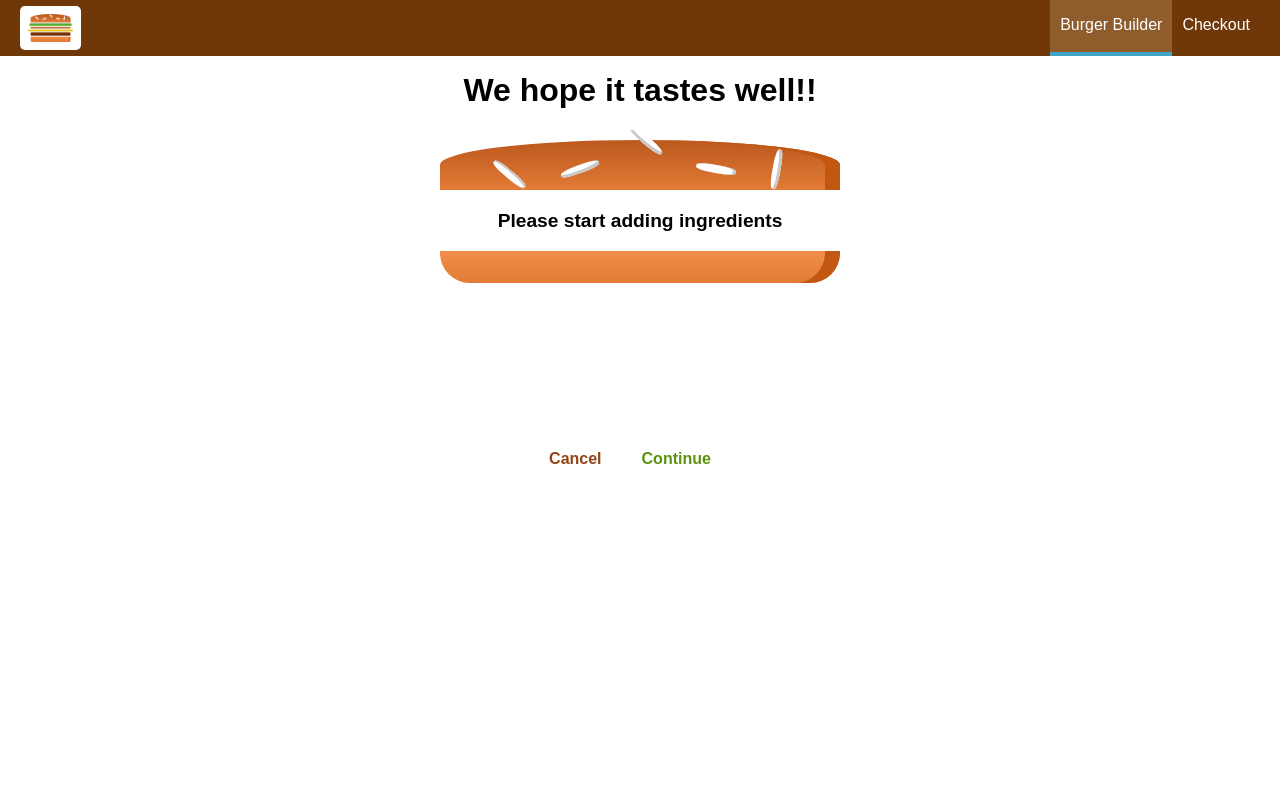
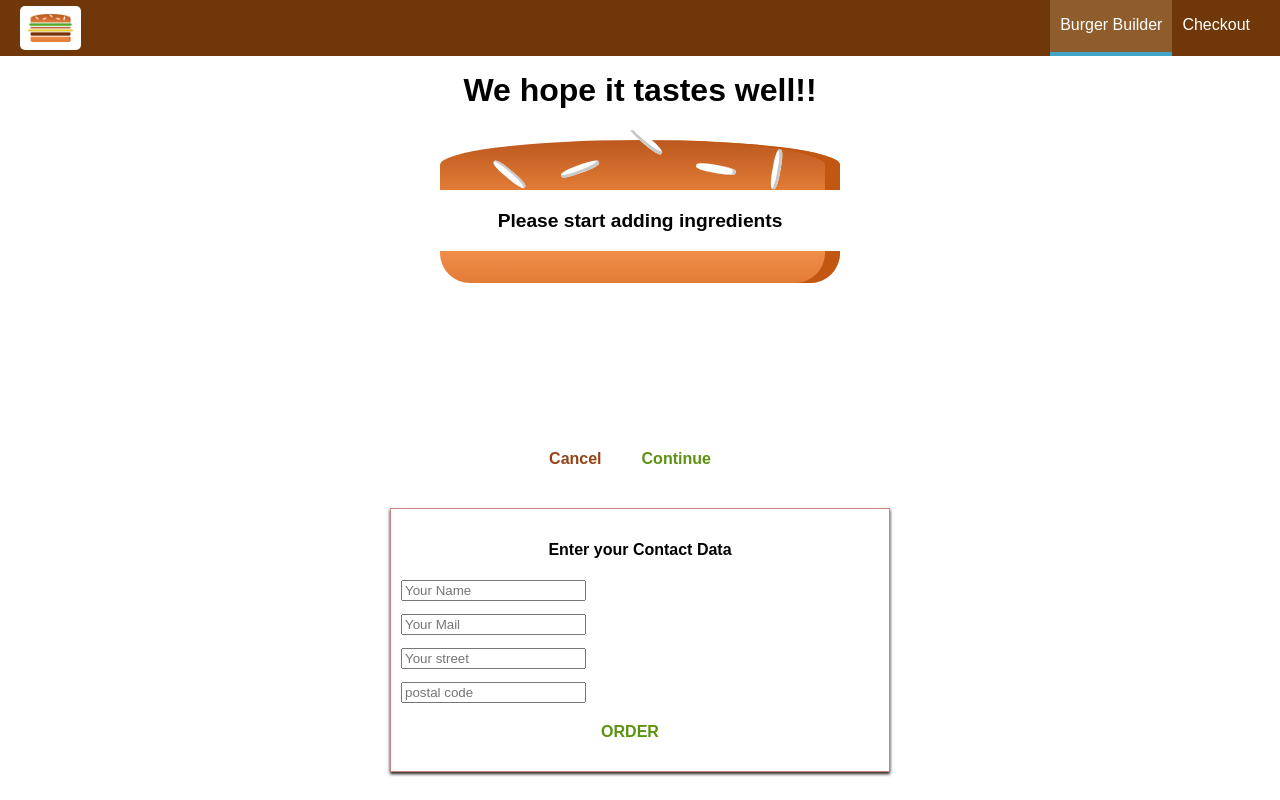
Before and after one commit to saiful-dev/Burger-Builder-Project-ReactJS-, a React app: page /checkout in a window 1280 px wide. Both pictures are taken after a click on the button "Continue". Built offline with nearby package versions, Linux system fonts and the light colour scheme.

Commit message:
checkout form added

```diff
--- a/src/containers/BurgerBuilder/BurgerBuilder.js
+++ b/src/containers/BurgerBuilder/BurgerBuilder.js
@@ -163,6 +163,8 @@
         for(let i in this.state.ingredient){
             queryparams.push(encodeURIComponent(i) + '=' +encodeURIComponent(this.state.ingredient[i]));
         }
+
+        queryparams.push('price=' + this.state.totalPrice);
         const queryString=queryparams.join('&');
         this.props.history.push({
             pathname:'/checkout',
--- a/src/containers/Checkout/Checkout.js
+++ b/src/containers/Checkout/Checkout.js
@@ -1,27 +1,29 @@
 
 import React, {Component} from 'react';
+import { Route } from 'react-router-dom';
 import CheckoutSummary from '../../components/Order/CheckoutSummary/CheckoutSummary';
-
+import ContactData from './ContactData/ContactData';
 class checkout extends Component{
     //dummy ingredients
     state={
-        ingredients:{
-            salad:1,
-            meat:1,
-            cheese:1,
-            bacon:1
-
-        }
+        ingredients:null,
+        price:0,
 
     }
-    componentDidMount(){
+    componentWillMount(){
         const query=new URLSearchParams(this.props.location.search);
         const ingredients={};
+        let price=0;
         for(let param of query.entries()){
             // ['salad','1']
-            ingredients[param[0]] = +param[1]; // convert number by adding plus
+            if(param[0] === 'price'){
+                price=param[1]
+            }else{
+                ingredients[param[0]] = +param[1]; // convert number by adding plus
+
+            }
         }
-        this.setState({ingredients: ingredients})
+        this.setState({ingredients: ingredients,totalPrice:price})
     }
 
     checkoutCancelHandaler=()=>{
@@ -38,8 +40,15 @@
                 <CheckoutSummary
                     ingredients={this.state.ingredients}
                     checkoutCancel={this.checkoutCancelHandaler}
-                    checkoutContinue={this.checkoutContinueHandaler}
-                    />
+                    checkoutContinue={this.checkoutContinueHandaler}/>
+
+                    <Route
+                        path={this.props.match.path +'/contact-data'}
+                        render={(props)=>(<ContactData ingredients={this.state.ingredients}
+                        price={this.state.totalPrice}
+                        {...props}
+                        />)}/>
+
 
             </div>
 
--- /dev/null
+++ b/src/containers/Checkout/ContactData/ContactData.css
@@ -0,0 +1,21 @@
+.ContactData{
+    margin: 20px auto;
+    width:80%;
+    text-align: center;
+
+    box-shadow: 0 2px 3px rgb(34, 23, 23);
+    border: 1px solid rgb(207, 132, 132);
+    padding: 10px;
+    box-sizing: border-box;
+
+}
+.Input{
+    display:block;
+    margin-top: 13px;
+}
+
+@media(min-width:600px){
+    .ContactData{
+        width: 500px;
+    }
+}
--- /dev/null
+++ b/src/containers/Checkout/ContactData/ContactData.js
@@ -0,0 +1,83 @@
+import React,{Component} from 'react'
+
+import Button from '../../../components/UI/Button/Button';
+import Spinner from '../../../components/UI/Spinner/Spinner';
+import Axios from '../../../AxiosOrder';
+import './ContactData.css';
+
+
+class ContactData extends Component{
+
+state={
+    name: '',
+    email: '',
+    address:{
+        street: '',
+        postalCode: ''
+    },
+    loading:false,
+
+}
+
+OrderHandler=(event)=>{
+
+    event.preventDefault();// prevent automatically reload page
+    console.log(this.props.ingredients);
+
+
+     this.setState({loading: true});
+        //Axios added
+        const order={
+            ingredients: this.props.ingredients,
+            price: this.props.price,
+            customer:{
+                name: 'MAx',
+                address:{
+
+                    street: " street 1",
+                    zipcode: '4343',
+                    country: 'Germany',
+
+                },
+                email: 'test@gmail.com',
+            },
+
+            deliveryMethod: 'fastest',
+        };
+        Axios.post('/orders.json',order)// we need add json for firebase
+            .then(response =>{
+                this.setState({loading: false});
+                this.props.history.push('/');
+
+            })
+
+            .catch(error => {
+                this.setState({loading: false});
+            });
+}
+
+render(){
+    let form=(
+        <form>
+            <input className="Input" type="text" name="name" placeholder="Your Name"/>
+            <input className="Input" type="email" name="eame" placeholder="Your Mail"/>
+            <input className="Input" type="text" name="street" placeholder="Your street"/>
+            <input className="Input" type="text" name="postal" placeholder="postal code"/>
+            <Button  btnType="Success" clicked={this.OrderHandler}>ORDER</Button>
+            </form>
+    );
+    if(this.state.loading){
+        form=<Spinner/>
+    }
+    return(
+
+        <div className='ContactData'>
+            <h4>Enter your Contact Data</h4>
+            {form}
+
+        </div>
+    );
+}
+}
+
+export default ContactData;
```
